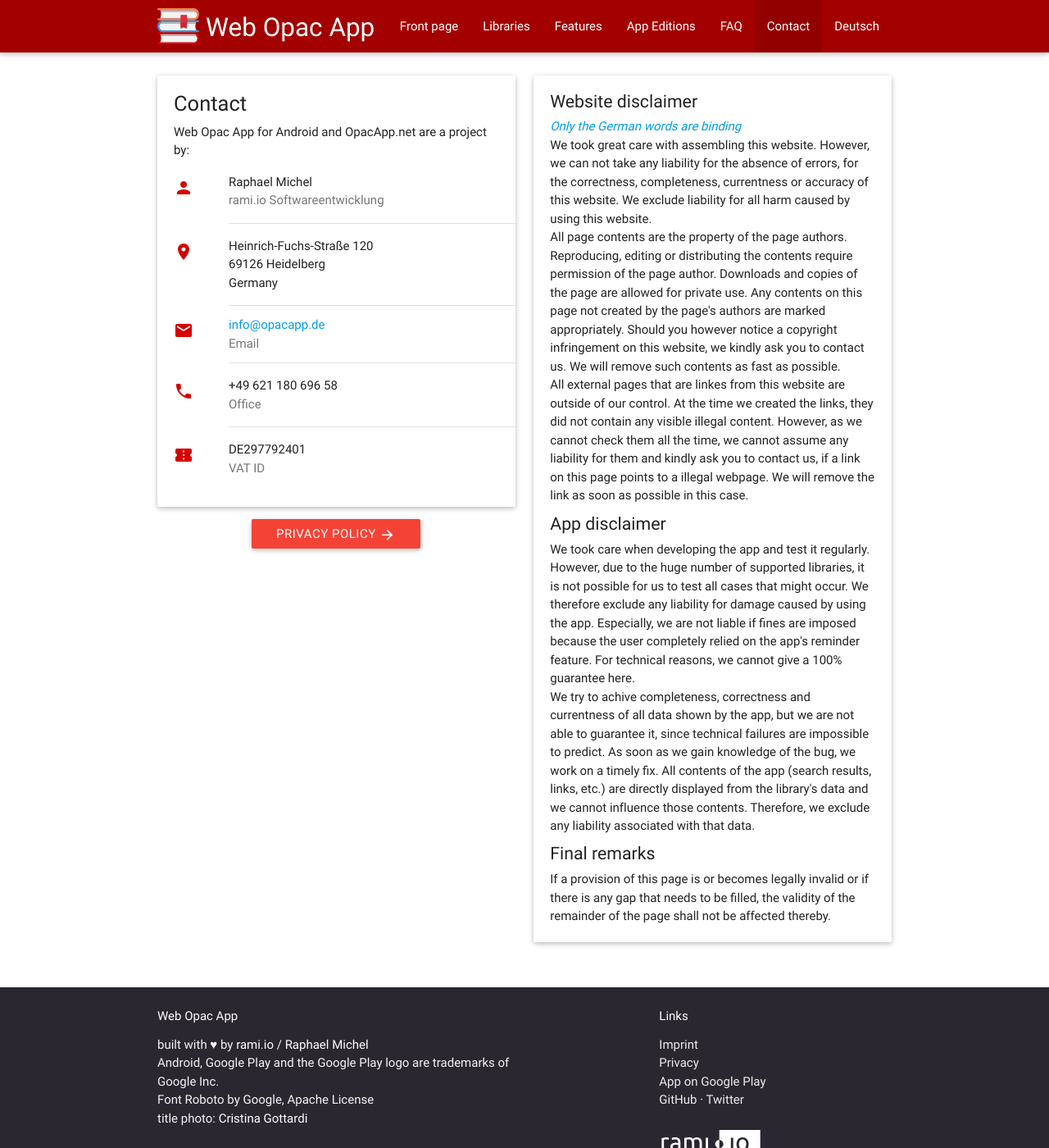
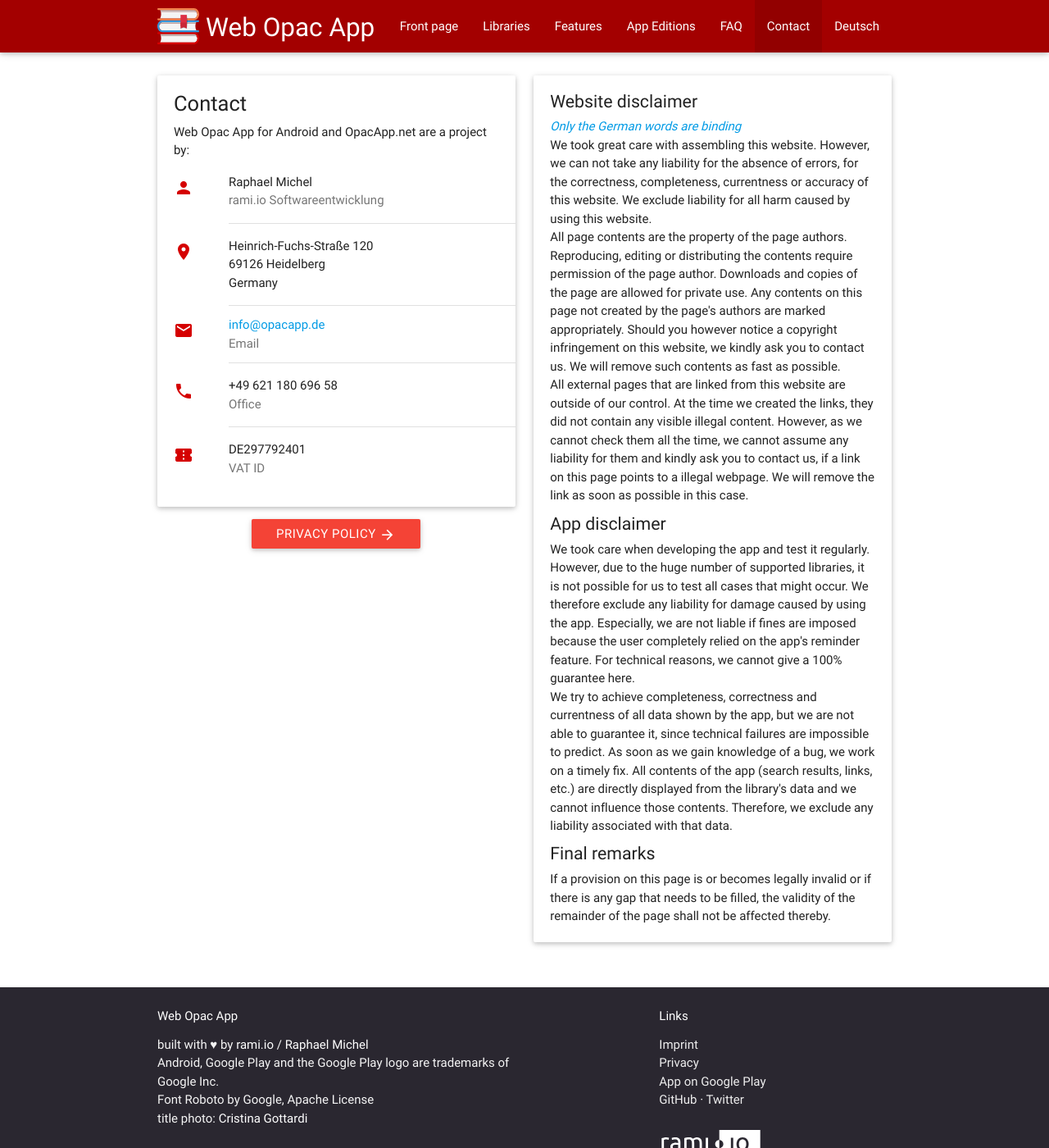
Before and after one commit to opacapp/opac.app, a Jekyll site: the page built from en/contact.html, in a window 1280 px wide and 1400 px high. Shown: the whole window at 82% size. Built offline with Jekyll 4.4.1, drawn with Linux system fonts in a browser that asks for light colours; comment, search, counter and statistics services are not loaded.

Commit message:
Fix typos

```diff
--- a/en/contact.html
+++ b/en/contact.html
@@ -70,7 +70,7 @@
                     We will remove such contents as fast as possible.
                 </p>
                 <p>
-                    All external pages that are linkes from this website are outside of our control. At the time we
+                    All external pages that are linked from this website are outside of our control. At the time we
                     created the links, they did not contain any visible illegal content. However, as we cannot check
                     them all the time, we cannot assume any liability for them and kindly ask you to contact us, if a
                     link on this page points to a illegal webpage. We will remove the link as soon as possible in this
@@ -87,9 +87,9 @@
                     we cannot give a 100% guarantee here.
                 </p>
                 <p>
-                    We try to achive completeness, correctness and currentness of all data shown by the app, but we
+                    We try to achieve completeness, correctness and currentness of all data shown by the app, but we
                     are not able to guarantee it, since technical failures are impossible to predict. As soon as we
-                    gain knowledge of the bug, we work on a timely fix. All contents of the app (search results,
+                    gain knowledge of a bug, we work on a timely fix. All contents of the app (search results,
                     links, etc.) are directly displayed from the library's data and we cannot influence those contents.
                     Therefore, we exclude any liability associated with that data.
                 </p>
@@ -97,7 +97,7 @@
                 <h2>Final remarks</h2>
 
                 <p>
-                    If a provision of this page is or becomes legally invalid or if there is any gap that needs to be filled, the validity of the remainder of the page shall not be affected thereby.
+                    If a provision on this page is or becomes legally invalid or if there is any gap that needs to be filled, the validity of the remainder of the page shall not be affected thereby.
                 </p>
             </div>
         </div>
```
